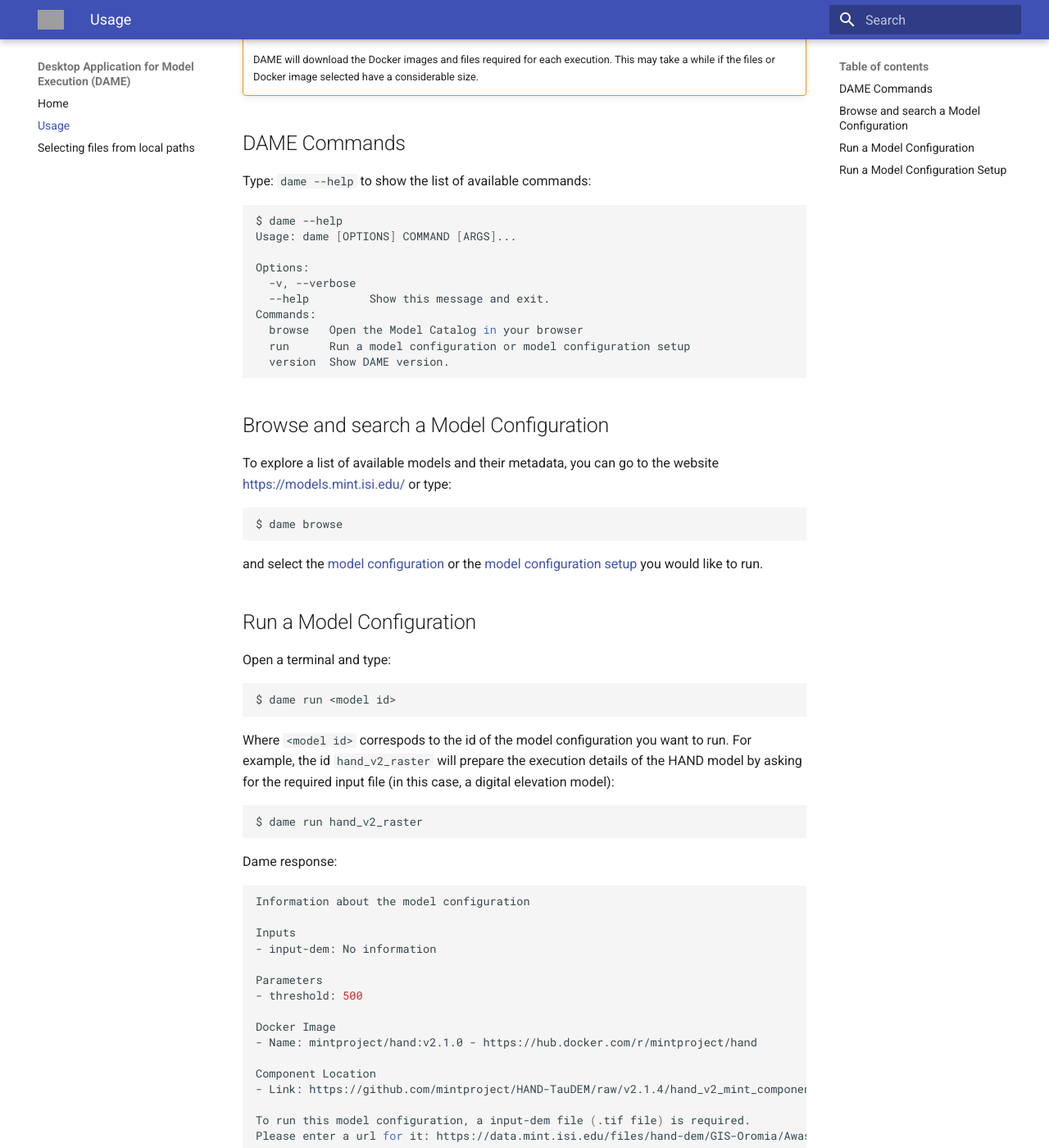
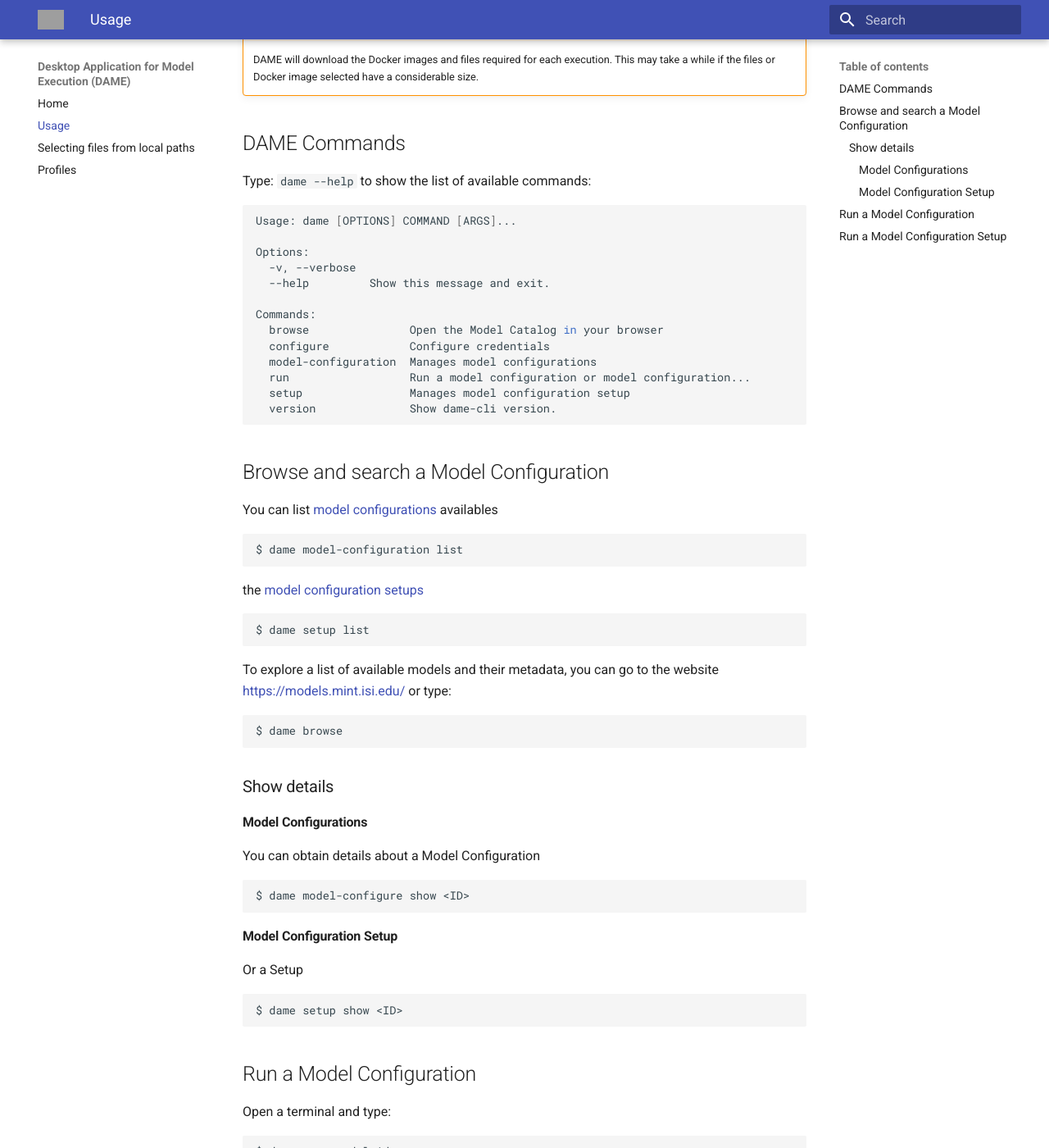
Before and after one commit to mintproject/dame_cli, an MkDocs documentation site: the page built from docs/usage.md, in a window 1280 px wide and 1400 px high, scrolled down 289 px. Shown: the whole window at 82% size. Built offline with MkDocs 1.6.1 and Material for MkDocs 9.7.7, drawn with Linux system fonts in a browser that asks for light colours; grey boxes are pictures that could not be loaded.

Commit message:
add: documentation about profile and show/list

````diff
--- a/docs/usage.md
+++ b/docs/usage.md
@@ -9,19 +9,36 @@ DAME was designed to test and run the different models available for execution i
 
 Type: `dame --help` to show the list of available commands:
 ```bash
-$ dame --help
 Usage: dame [OPTIONS] COMMAND [ARGS]...
 
 Options:
   -v, --verbose
   --help         Show this message and exit.
+
 Commands:
-  browse   Open the Model Catalog in your browser
-  run      Run a model configuration or model configuration setup
-  version  Show DAME version.
+  browse               Open the Model Catalog in your browser
+  configure            Configure credentials
+  model-configuration  Manages model configurations
+  run                  Run a model configuration or model configuration...
+  setup                Manages model configuration setup
+  version              Show dame-cli version.
 ```
 
 ## Browse and search a Model Configuration
+
+You can list [model configurations](https://mintproject.readthedocs.io/en/latest/modelcatalog/#model-configuration) availables
+
+
+```bash
+$ dame model-configuration list
+```
+
+the [model configuration setups](https://mintproject.readthedocs.io/en/latest/modelcatalog/#model-configuration-setup)
+
+```bash
+$ dame setup list
+```
+
 
 To explore a list of available models and their metadata, you can go to the website [https://models.mint.isi.edu/](https://models.mint.isi.edu) or type:
 
@@ -29,8 +46,24 @@ To explore a list of available models and their metadata, you can go to the webs
 $ dame browse
 ```
 
-and select the [model configuration](https://mintproject.readthedocs.io/en/latest/modelcatalog/#model-configuration) or the [model configuration setup](https://mintproject.readthedocs.io/en/latest/modelcatalog/#model-configuration-setup) you would like to run.
+### Show details
 
+
+#### Model Configurations
+
+You can obtain details about a Model Configuration
+
+```bash
+$ dame model-configure show <ID>
+```
+
+#### Model Configuration Setup
+
+Or a Setup
+
+```bash
+$ dame setup show <ID>
+```
 
 ## Run a Model Configuration
 
--- a/mkdocs.yml
+++ b/mkdocs.yml
@@ -3,6 +3,7 @@ nav:
   - Home: index.md
   - Usage: usage.md
   - Selecting files from local paths: local_data.md
+  - Profiles: profiles.md
 theme:
   name: material
   logo: 'logo.png'
````
Also changed, not shown: docs/profiles.md (added, +55 -0 lines).
